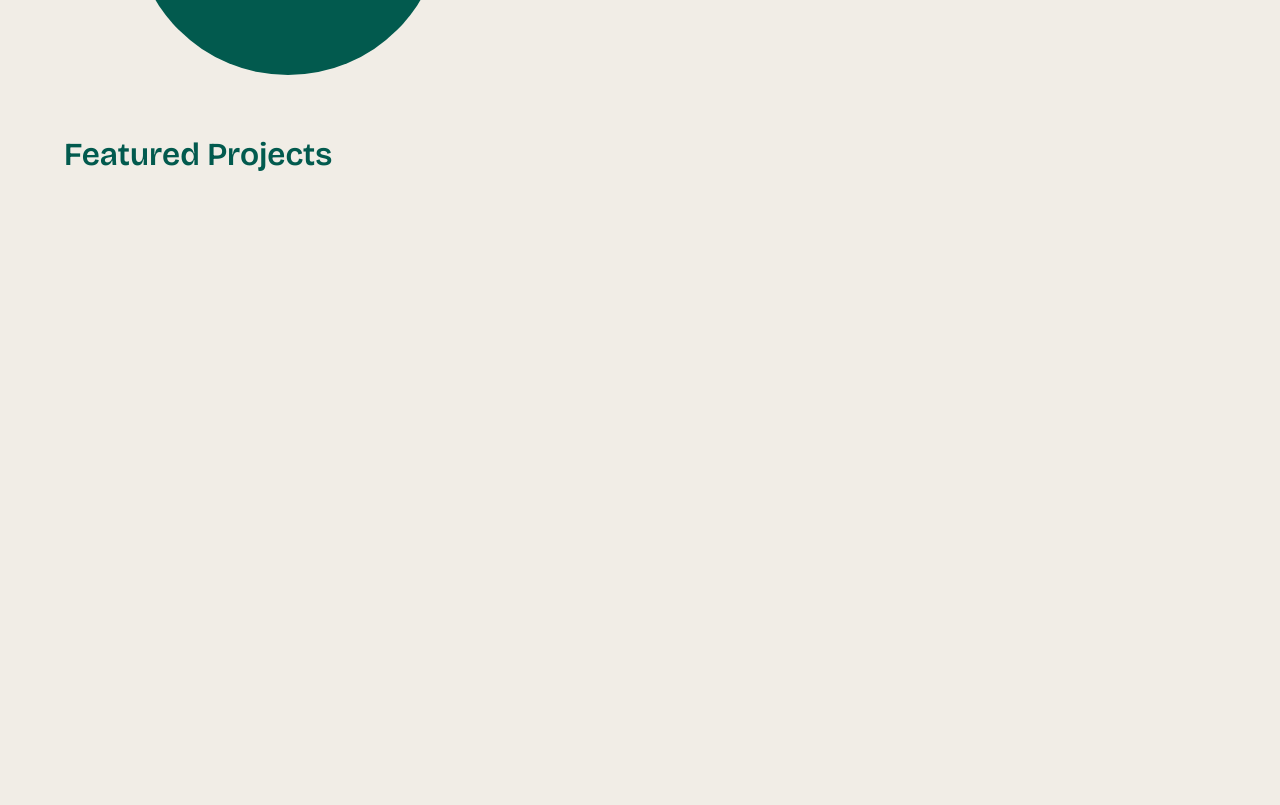
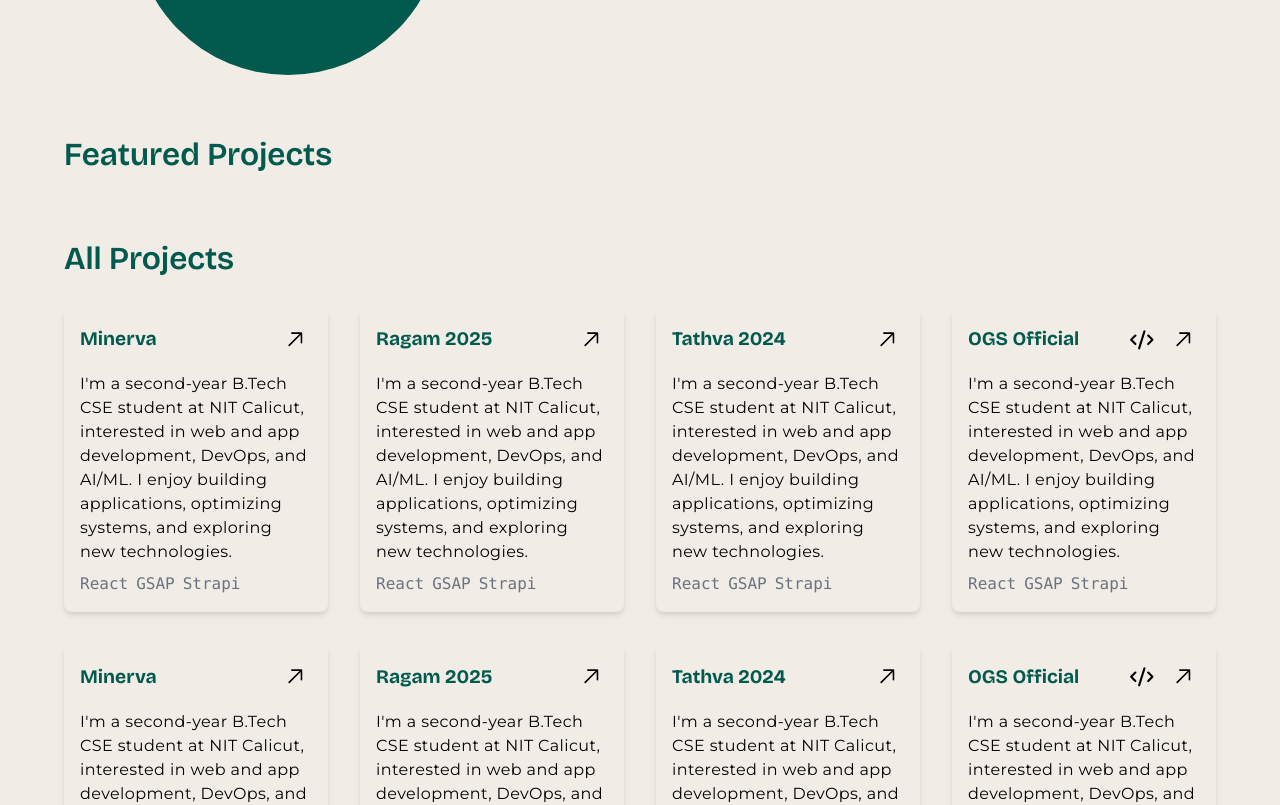
Before and after one commit to Centinoughty/portfolio-website, a Next.js app: page / in a window 1280 px wide. Shown: the part 740-1545 px from the top of the page. Built offline with nearby package versions, Linux system fonts and the light colour scheme.

Commit message:
added projects section

```diff
--- a/data/projects.ts
+++ b/data/projects.ts
@@ -1,5 +1,70 @@
-export const projects = [
-  { name: "", description: "", tools: "", github: "", url: "" },
+import { Project } from "../util/types";
+
+export const projects: Project[] = [
+  {
+    name: "Minerva",
+    description:
+      "I'm a second-year B.Tech CSE student at NIT Calicut, interested in web and app development, DevOps, and AI/ML. I enjoy building applications, optimizing systems, and exploring new technologies.",
+    tools: ["React", "GSAP", "Strapi"],
+    github: "",
+    url: "https://minerva.nitc.ac.in",
+  },
+  {
+    name: "Ragam 2025",
+    description:
+      "I'm a second-year B.Tech CSE student at NIT Calicut, interested in web and app development, DevOps, and AI/ML. I enjoy building applications, optimizing systems, and exploring new technologies.",
+    tools: ["React", "GSAP", "Strapi"],
+    github: "",
+    url: "https://ragam.co.in",
+  },
+  {
+    name: "Tathva 2024",
+    description:
+      "I'm a second-year B.Tech CSE student at NIT Calicut, interested in web and app development, DevOps, and AI/ML. I enjoy building applications, optimizing systems, and exploring new technologies.",
+    tools: ["React", "GSAP", "Strapi"],
+    github: "",
+    url: "https://tathva.org",
+  },
+  {
+    name: "OGS Official",
+    description:
+      "I'm a second-year B.Tech CSE student at NIT Calicut, interested in web and app development, DevOps, and AI/ML. I enjoy building applications, optimizing systems, and exploring new technologies.",
+    tools: ["React", "GSAP", "Strapi"],
+    github: "https://github.com/Centinoughty",
+    url: "https://ogsofficial.com",
+  },
+  {
+    name: "Minerva",
+    description:
+      "I'm a second-year B.Tech CSE student at NIT Calicut, interested in web and app development, DevOps, and AI/ML. I enjoy building applications, optimizing systems, and exploring new technologies.",
+    tools: ["React", "GSAP", "Strapi"],
+    github: "",
+    url: "https://minerva.nitc.ac.in",
+  },
+  {
+    name: "Ragam 2025",
+    description:
+      "I'm a second-year B.Tech CSE student at NIT Calicut, interested in web and app development, DevOps, and AI/ML. I enjoy building applications, optimizing systems, and exploring new technologies.",
+    tools: ["React", "GSAP", "Strapi"],
+    github: "",
+    url: "https://ragam.co.in",
+  },
+  {
+    name: "Tathva 2024",
+    description:
+      "I'm a second-year B.Tech CSE student at NIT Calicut, interested in web and app development, DevOps, and AI/ML. I enjoy building applications, optimizing systems, and exploring new technologies.",
+    tools: ["React", "GSAP", "Strapi"],
+    github: "",
+    url: "https://tathva.org",
+  },
+  {
+    name: "OGS Official",
+    description:
+      "I'm a second-year B.Tech CSE student at NIT Calicut, interested in web and app development, DevOps, and AI/ML. I enjoy building applications, optimizing systems, and exploring new technologies.",
+    tools: ["React", "GSAP", "Strapi"],
+    github: "https://github.com/Centinoughty",
+    url: "https://ogsofficial.com",
+  },
 ];
 
 export const featured: Project[] = [
--- a/src/app/page.tsx
+++ b/src/app/page.tsx
@@ -2,6 +2,8 @@
 import { FaGithub, FaLinkedin } from "react-icons/fa";
 import { bric, fira } from "@/styles/fonts";
 import Title from "@/components/Text/Title";
+import { projects } from "../../data/projects";
+import ProjectCard from "@/components/Card/ProjectCard";
 
 export default function Home() {
   return (
@@ -71,9 +73,22 @@
 
       <div className="my-[7vh]"></div>
 
-      <section id="projects" className="mx-[5%] min-h-screen">
+      <section id="projects" className="mx-[5%]">
         <Title text="Featured Projects" />
       </section>
+
+      <div className="my-[7vh]"></div>
+
+      <section id="all-projects" className="mx-[5%]">
+        <Title text="All Projects" />
+        <div className="grid grid-cols-1 md:grid-cols-2 lg:grid-cols-3 xl:grid-cols-4 gap-8">
+          {projects.map((project, idx) => (
+            <ProjectCard key={idx} project={project} />
+          ))}
+        </div>
+      </section>
+
+      <div className="my-[7vh]"></div>
     </>
   );
 }
--- a/src/components/Card/ProjectCard.tsx
+++ b/src/components/Card/ProjectCard.tsx
@@ -1,43 +1,40 @@
-import { fira } from "@/styles/fonts";
+import { bric, mont } from "@/styles/fonts";
+import { Project } from "../../../util/types";
 import Link from "next/link";
-import { FiArrowUpRight } from "react-icons/fi";
-import { IoIosCode } from "react-icons/io";
-import { Project } from "../../../util/types";
+import { GoArrowUpRight } from "react-icons/go";
+import { LuCodeXml } from "react-icons/lu";
 
 export default function ProjectCard({ project }: { project: Project }) {
   return (
     <>
-      <div className="mx-auto max-w-[420px]">
-        <div className="border mb-3">
-          <img
-            src={project.image}
-            alt={project.name}
-            className="p-2 w-[420px] h-[550px] object-cover"
-          />
-        </div>
-        <div>
-          <div className="px-2 flex justify-between items-center">
+      <div className="mx-auto p-4 max-w-sm flex flex-col gap-2 rounded-lg shadow-md">
+        <div className="mb-2 flex justify-between items-center gap-1">
           <h4
-              className={`${fira.className} font-semibold text-[5vw] lg:text-[1.3vw]`}
+            className={`${bric.className} text-[var(--primary-color)] font-bold text-[6vw] md:text-[4vw] lg:text-[2.25vw] xl:text-[1.5vw]`}
           >
             {project.name}
           </h4>
-            <div className="flex gap-2">
-              {project.url && (
-                <Link href={project.url}>
-                  <IoIosCode size={30} />
+          <div className="flex items-center gap-2 underline text-[3.2vh]">
+            {project.github && (
+              <Link href={project.github} target="_blank" className="p-1">
+                <LuCodeXml />
               </Link>
             )}
-              {project.github && (
-                <Link href={project.github}>
-                  <FiArrowUpRight size={30} />
+            {project.url && (
+              <Link href={project.url} target="_blank" className="p-1">
+                <GoArrowUpRight />
               </Link>
             )}
           </div>
         </div>
-          <span className={`${fira.className}`}>{project.role}</span>
-          <p className="text-wrap">{project.description}</p>
-        </div>
+        <p className={`${mont.className} tracking-wide`}>
+          {project.description}
+        </p>
+        <ul className="font-mono flex flex-wrap gap-2 text-gray-500">
+          {project.tools.map((tool, idx) => (
+            <li key={idx}>{tool}</li>
+          ))}
+        </ul>
       </div>
     </>
   );
--- a/src/components/Navbar/Navbar.tsx
+++ b/src/components/Navbar/Navbar.tsx
@@ -1,11 +1,12 @@
+import { home } from "@/styles/fonts";
 import Link from "next/link";
 
 export default function Navbar() {
   return (
     <>
       <nav className="z-10 absolute top-0 left-0 w-full px-[3%] md:px-[13%] py-4 border-b border-b-gray-300 flex justify-between items-center backdrop-blur-[5px]">
-        <div className="font-mono md:text-lg">
-          <Link href="/">Nadeem M Siyam</Link>
+        <div className={`${home.className} md:text-lg`}>
+          <Link href="/">nadeem</Link>
         </div>
         <div className="hidden text-gray-600 font-mono md:flex gap-4">
           <Link href="">About</Link>
--- a/src/styles/fonts.ts
+++ b/src/styles/fonts.ts
@@ -1,4 +1,11 @@
-import { Bricolage_Grotesque, Fira_Mono, Montserrat } from "next/font/google";
+import {
+  Borel,
+  Bricolage_Grotesque,
+  Fira_Mono,
+  Homemade_Apple,
+  Montserrat,
+  Playwrite_IT_Moderna,
+} from "next/font/google";
 
 export const bric = Bricolage_Grotesque({ subsets: ["latin"] });
 
@@ -8,3 +15,5 @@
 });
 
 export const mont = Montserrat({ subsets: ["latin"] });
+
+export const home = Homemade_Apple({ weight: ["400"], subsets: ["latin"] });
```
Lines whose indentation alone changed are shown as unchanged.
